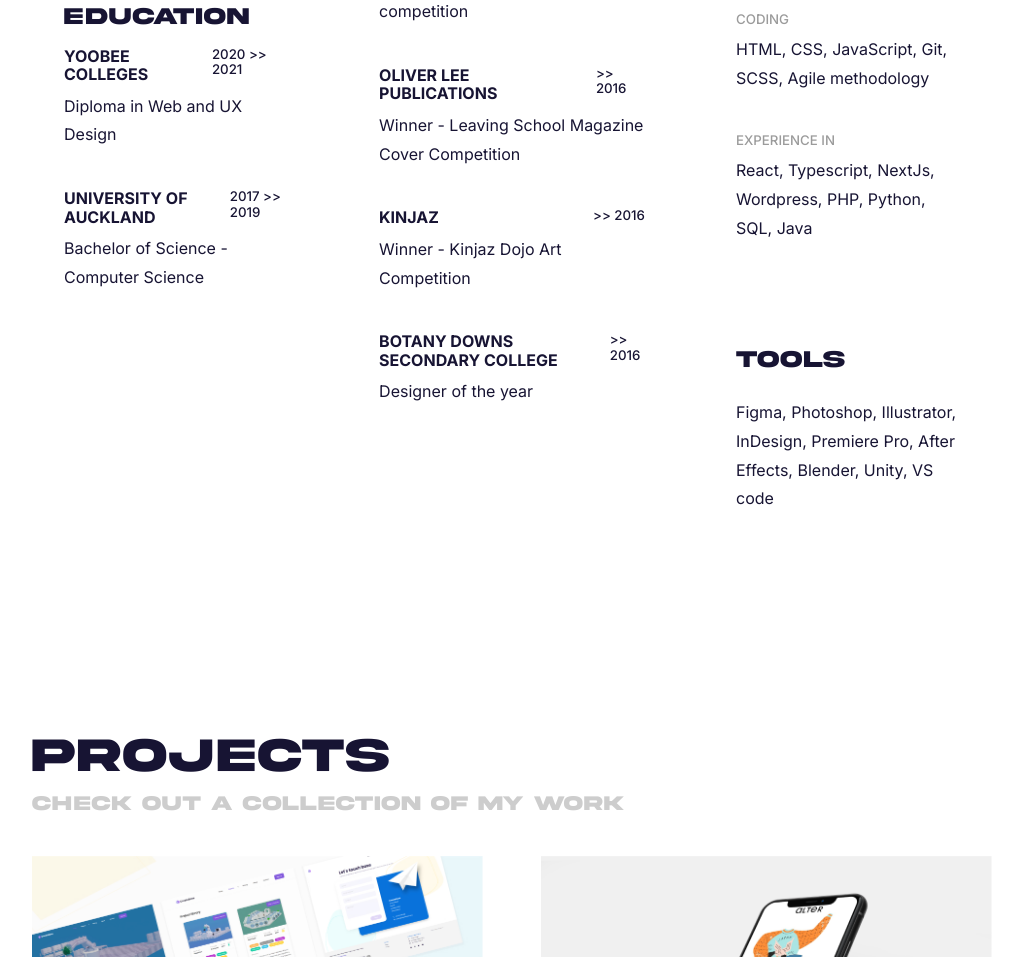
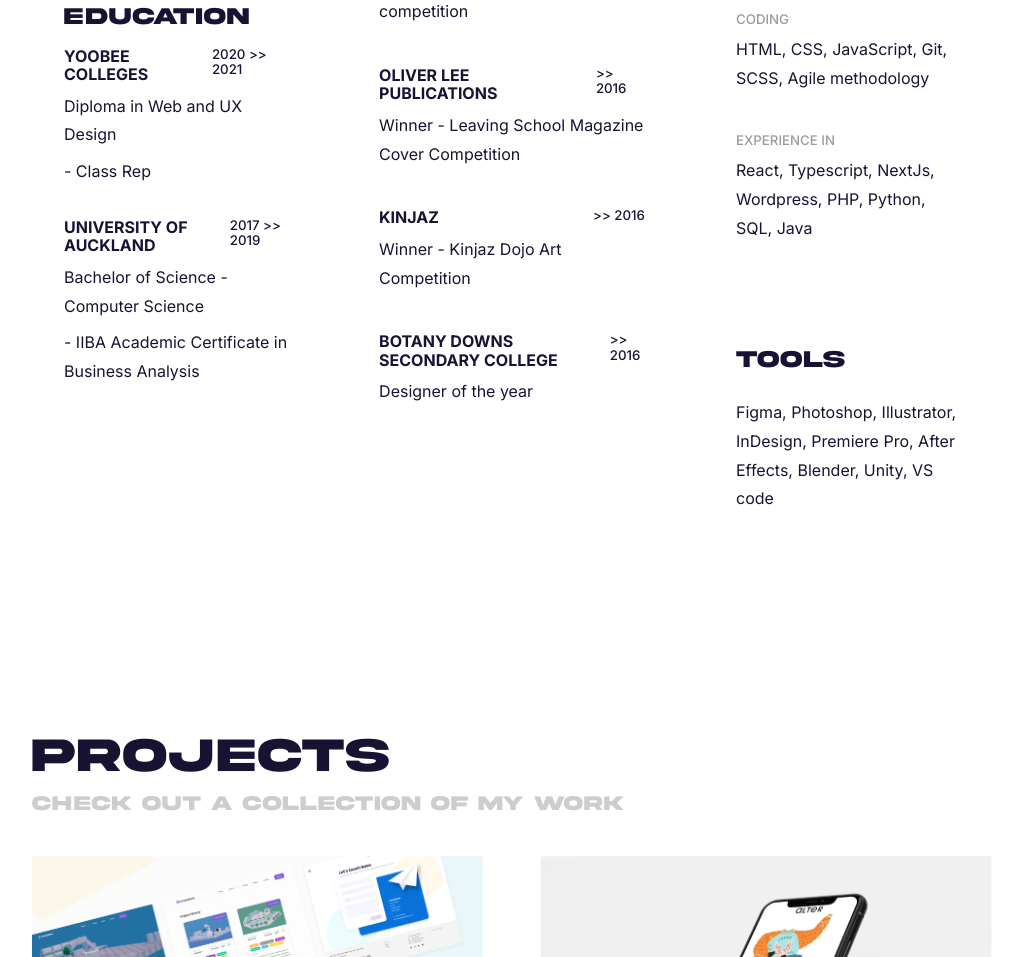
Before and after one commit to byouu/byouu.github.io, a plain HTML site: page index.html in a window 1280 px wide. Shown: the part 3050-4007 px from the top of the page, without its empty margins (128-1150 px from the left). Drawn offline with nearby package versions, Linux system fonts and the light colour scheme; files whose address does not match are found by name.

Commit message:
Title updates

```diff
--- a/css/style.scss
+++ b/css/style.scss
@@ -326,6 +326,10 @@ nav{
         padding: 1rem 0;
         p{
             padding: 0.5rem 0;
+        }
+        .corric{
+            padding: 0;
+            font-size: 1rem;
         }
     }
     .cv-skill-title-container{
--- a/index.html
+++ b/index.html
@@ -184,6 +184,7 @@
                                     <h5>2020 >> 2021</h5>
                                 </div>
                                 <p>Diploma in Web and UX Design</p>
+                                <p class="corric">- Class Rep</p>
                             </div>
                             <div class="cv-text-content-container">
                                 <div class="cv-sub-title-container">
@@ -191,6 +192,7 @@
                                     <h5>2017 >> 2019</h5>
                                 </div>
                                 <p>Bachelor of Science - Computer Science</p>
+                                <p class="corric">- IIBA Academic Certificate in Business Analysis</p>
                             </div>
                         </div>
                     </div>
```
Also changed, not shown: css/style.css, 1 other file.
